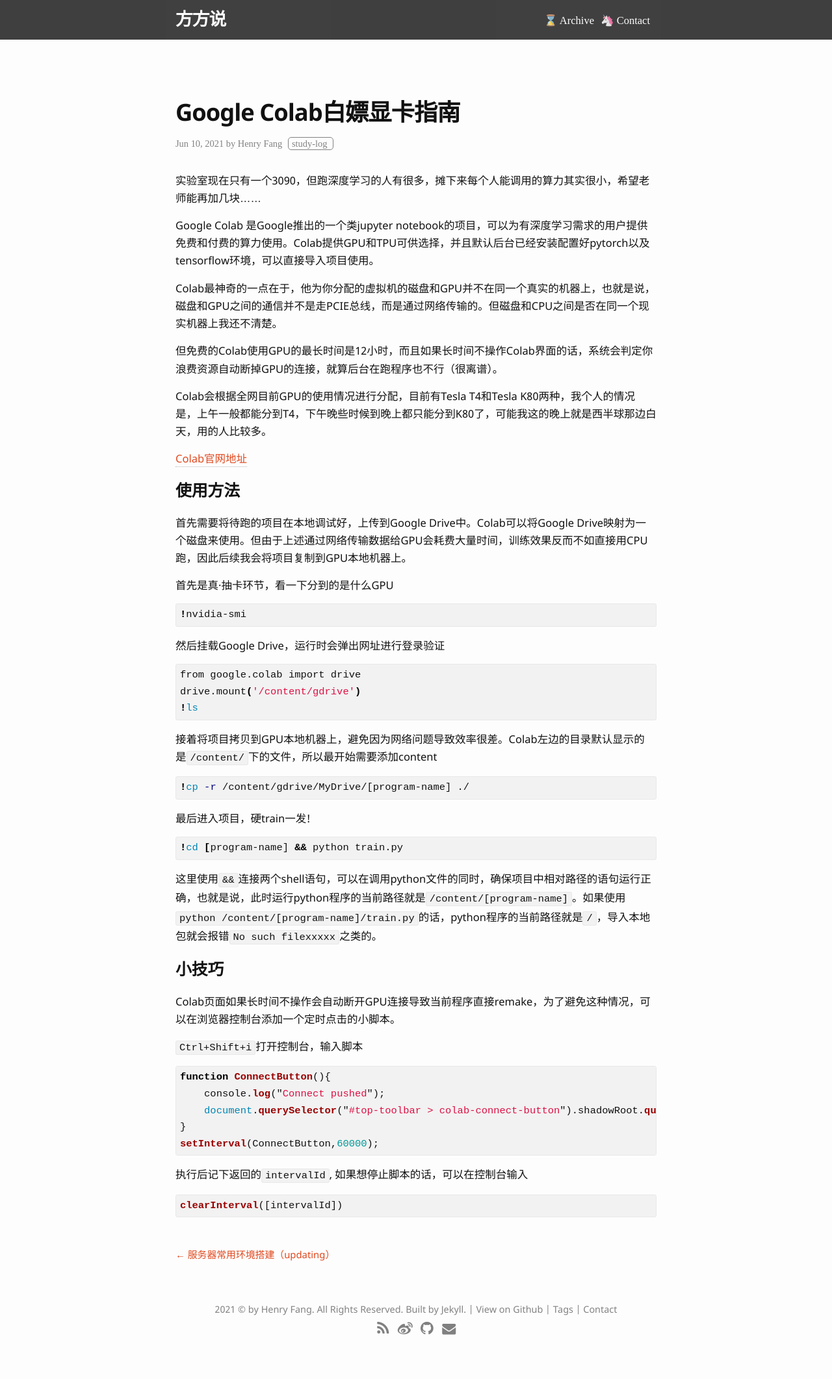
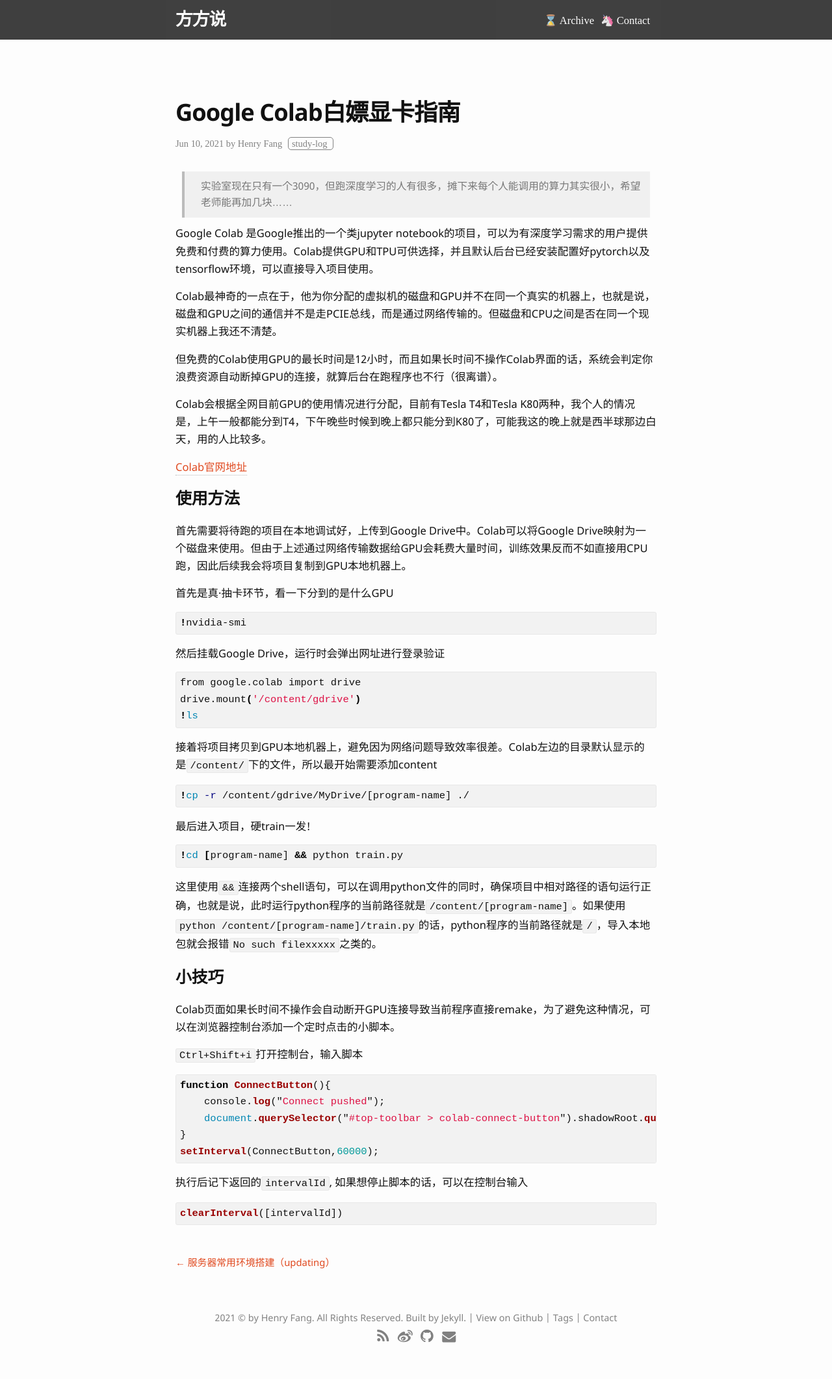
Before and after one commit to ideafang/flog, a Jekyll site: the page built from _posts/2021-06-10-Google-Colab白嫖显卡指南.md, in a window 1280 px wide. Shown: the whole page at 65% size. Built offline with Jekyll 4.4.1, drawn with Linux system fonts in a browser that asks for light colours; some web fonts are replaced.

```diff
--- a/_posts/2021-06-10-Google-Colab白嫖显卡指南.md
+++ b/_posts/2021-06-10-Google-Colab白嫖显卡指南.md
@@ -6,7 +6,7 @@ date: 2021-6-10
 tags: study-log
 ---
 
-实验室现在只有一个3090，但跑深度学习的人有很多，摊下来每个人能调用的算力其实很小，希望老师能再加几块......
+>实验室现在只有一个3090，但跑深度学习的人有很多，摊下来每个人能调用的算力其实很小，希望老师能再加几块......
 
 <!--more-->
 
```
